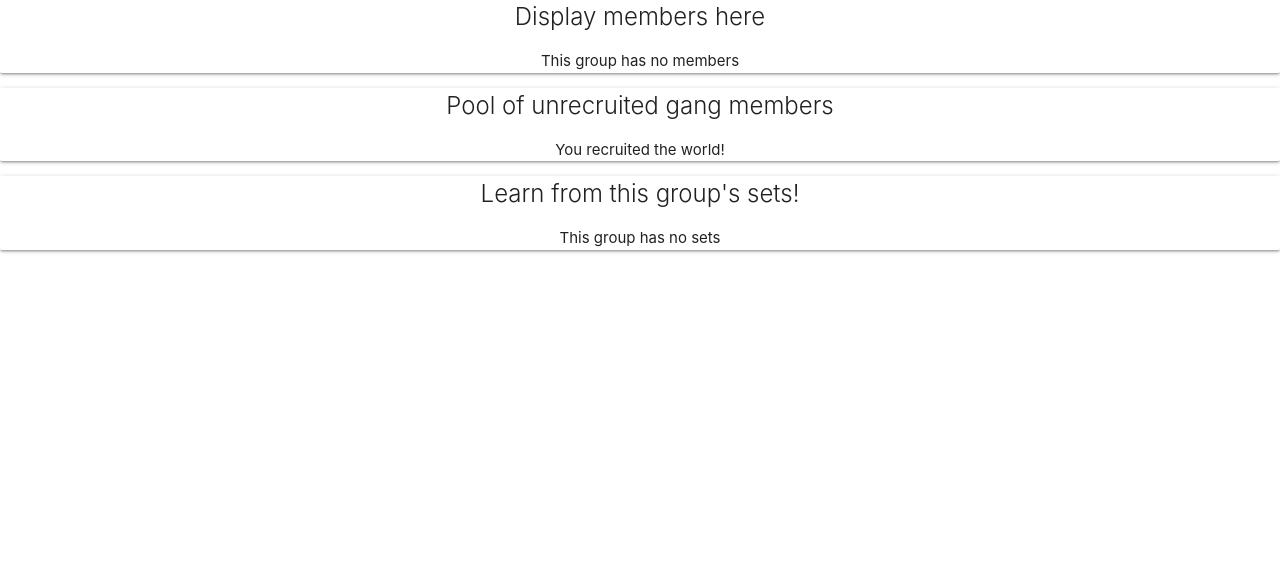
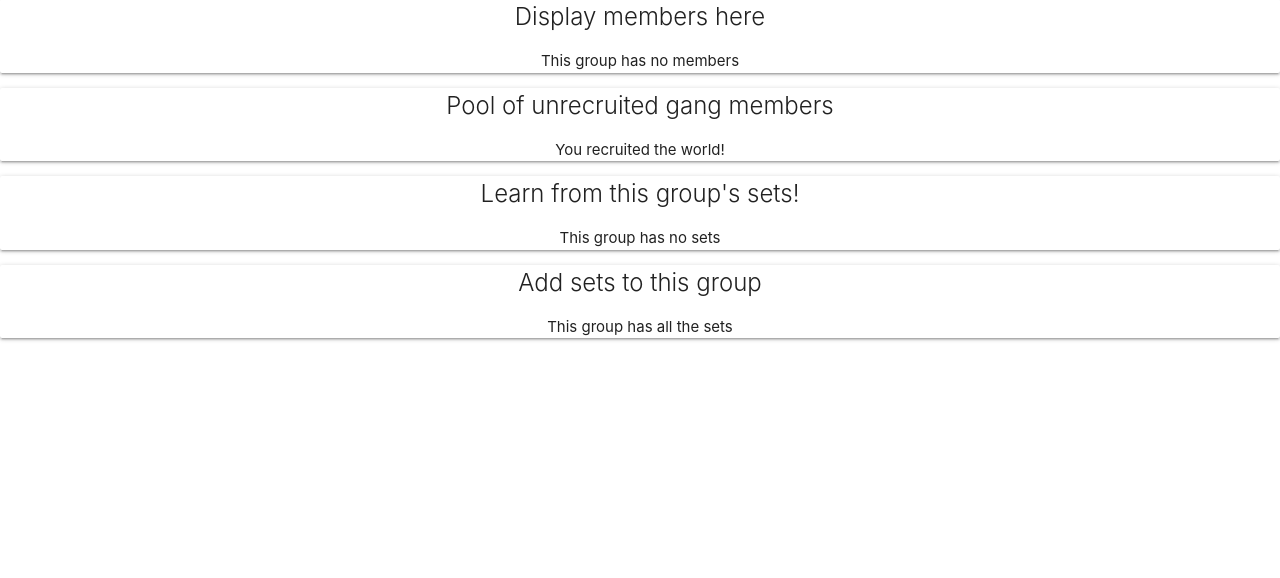
Before and after one commit to ursulacj/noted, a Django app: template main_app/templates/groups/show.html in a window 1280 px wide. Shown: the part 80-658 px from the top of the page. Run offline with Django 3.2, Linux system fonts and the light colour scheme; the template is opened without the code that fills it, so the values that code supplies are empty.

Commit message:
add section to add sets to the group and add button to remove a set from the group

```diff
--- a/main_app/templates/groups/show.html
+++ b/main_app/templates/groups/show.html
@@ -34,9 +34,27 @@
     <a href="{% url 'show_set' set.id %}">
         <p>{{ set }}</p>
     </a>
+    <form action="{% url 'unassoc_set' group.id set.id %}" method="post">
+        {% csrf_token %}
+        <button type="submit" class="btn">X</button>
+    </form>
     {% empty %}
         <p>This group has no sets</p>
     {% endfor %}
 </div>
+<div class="card">
+    <span class="card-title">Add sets to this group</span>
+    {% for set in sets_not_in_group %}
+    <a href="{% url 'show_set' set.id %}">
+        <p>{{ set }}</p>
+    </a>
+    <form action="{% url 'assoc_set' group.id set.id %}" method="post">
+        {% csrf_token %}
+        <button type="submit" class="btn">+</button>
+    </form>
+    {% empty %}
+        <p>This group has all the sets</p>
+    {% endfor %}
+</div>
 
 {% endblock %}
```
